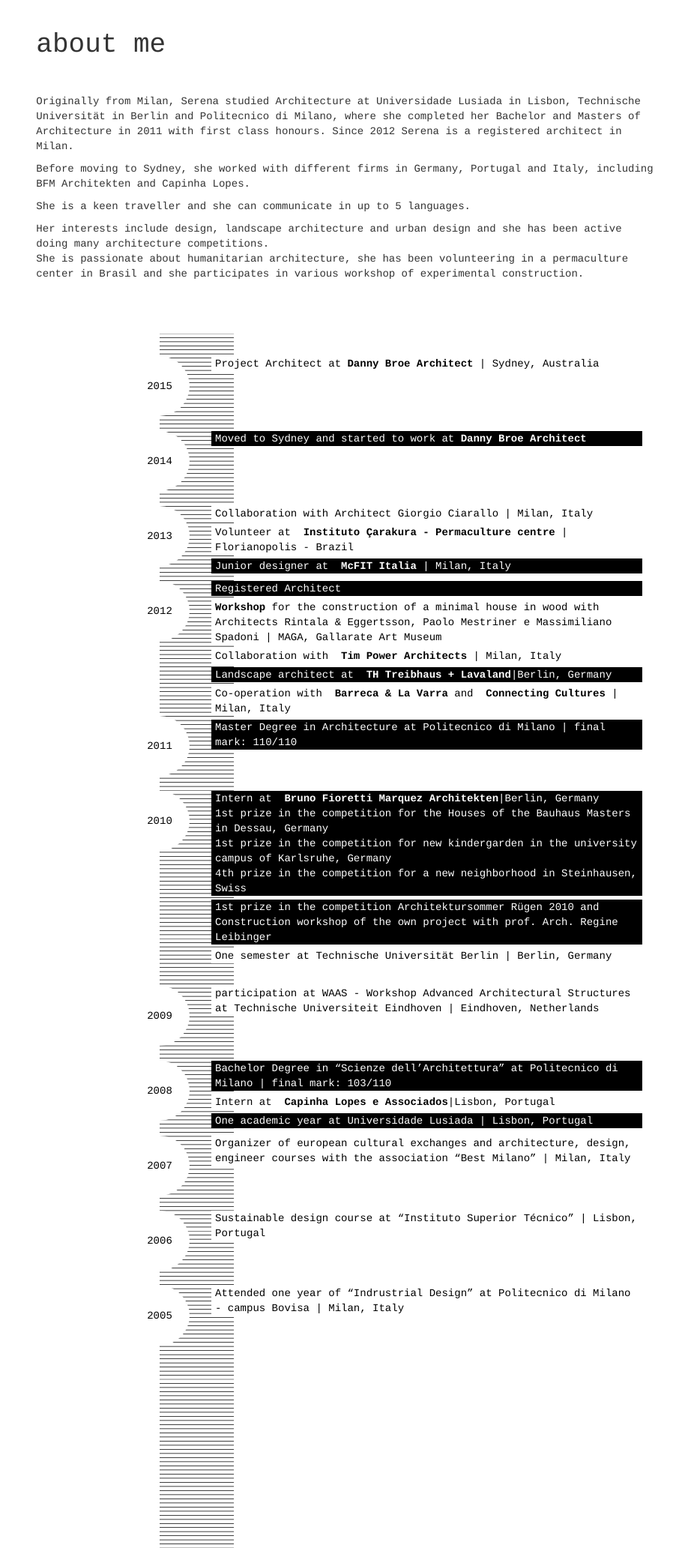
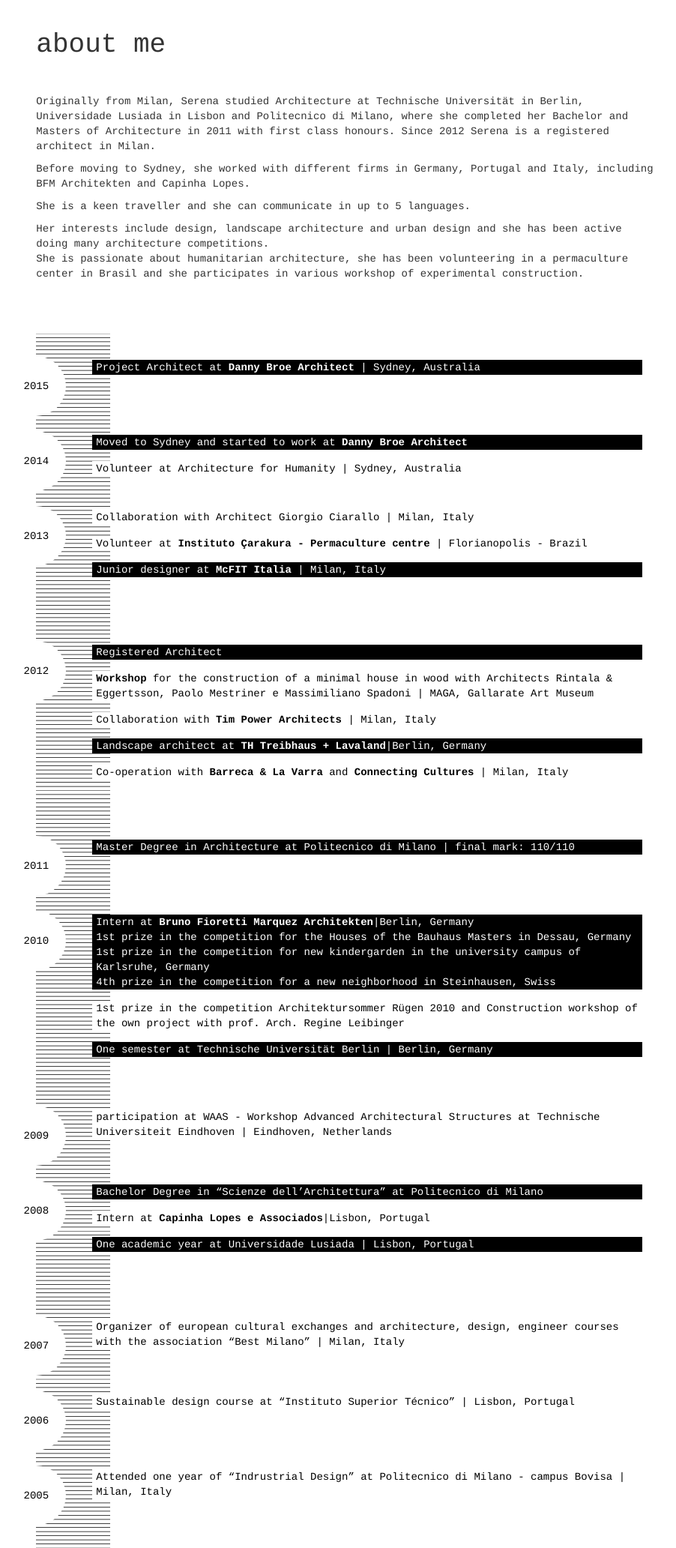
Before and after one commit to fedetaglia/serenavaccari, a Rails app: template app/views/pages/about.html.slim in a window 1280 px wide. Shown: the part 56-2121 px from the top of the page at 75% size, without its empty margins (180-1082 px from the left). Run offline with Rails 7, Linux system fonts and the light colour scheme; the template is opened without the code that fills it, so the values that code supplies are empty; style sheets or scripts are compiled from the project's sources; parts of the project's set-up code (start-up, migrations or seed data) failed here and were passed over; some libraries are stand-ins or nearby versions.

Commit message:
update timeline

```diff
--- a/app/assets/stylesheets/history.css.scss
+++ b/app/assets/stylesheets/history.css.scss
@@ -2,7 +2,7 @@
   height: 1300px;
   .line-image {
     position: absolute;
-    left: 20%;
+    left: 0%;
     top: -10px;
     bottom: 0px;
     z-index: -1px;
@@ -11,7 +11,7 @@
     position: relative;
     z-index: 1000;
     padding: 0px 5px;
-    width: calc(80% - 60px);
+    width: calc(100% - 60px);
     float: right;
     p {
       margin: 0px;
@@ -21,7 +21,8 @@
       background-color: grey;
     }
     color: white;
-    margin-bottom: 5px;
+    margin-top: 5px;
+    margin-bottom: 10px;
     a {
       color: white;
       &:hover {
@@ -49,7 +50,7 @@
     height: 80px;
     width: 80px;
     border-radius: 40px;
-    left: calc(20% - 40px);
+    left: calc(0% - 40px);
     text-align: center;
     line-height: 80px;
     position: absolute;
--- a/app/views/pages/_history.html.slim
+++ b/app/views/pages/_history.html.slim
@@ -3,7 +3,7 @@
   .history-line
     .years
       | 2015
-    .description.inverted
+    .description
       | Project Architect at&nbsp;
       b
         = link_to "Danny Broe Architect", 'http://www.dannybroearchitect.com', target: '_blank'
@@ -16,26 +16,28 @@
       | Moved to Sydney and started to work at&nbsp;
       b
         = link_to "Danny Broe Architect", 'http://www.dannybroearchitect.com', target: '_blank'
+    .description.inverted
+      | Volunteer at Architecture for Humanity | Sydney, Australia
 
-  .history-line
+  .history-line.double
     .years
       | 2013
     .description.inverted
       | Collaboration with Architect Giorgio Ciarallo
       |  | Milan, Italy
     .description.inverted
-      | Volunteer at &nbsp;
+      | Volunteer at&nbsp;
       b
         = link_to "Instituto Çarakura - Permaculture centre", 'http://www.institutocarakura.org.br', target: '_blank'
       |  | Florianopolis - Brazil
     .description
-      | Junior designer at &nbsp;
+      | Junior designer at&nbsp;
       b
         = link_to "McFIT Italia", 'http://www.mcfit.com', target: '_blank'
       |  |  Milan, Italy
 
 
-  .history-line.double
+  .history-line.triple
     .years
       | 2012
     .description
@@ -43,24 +45,24 @@
     .description.inverted
       b
         = link_to "Workshop", 'http://www.archilovers.com/projects/61186/abitare-minimo-maga-gallarate.html', target: '_blank'
-      | &nbsp;for the construction of a minimal house in wood with Architects Rintala & Eggertsson, Paolo Mestriner e Massimiliano Spadoni
+      |&nbsp;for the construction of a minimal house in wood with Architects Rintala & Eggertsson, Paolo Mestriner e Massimiliano Spadoni
       |  |  MAGA, Gallarate Art Museum
     .description.inverted
-      | Collaboration with &nbsp;
+      | Collaboration with&nbsp;
       b
         = link_to "Tim Power Architects", 'http://www.tim-power.com/', target: '_blank'
       |  |  Milan, Italy
     .description
-      | Landscape architect at &nbsp;
+      | Landscape architect at&nbsp;
       b
         = link_to "TH Treibhaus + Lavaland", 'http://www.treibhausberlin.de', target: '_blank'
       | |Berlin, Germany
 
     .description.inverted
-      | Co-operation with &nbsp;
+      | Co-operation with&nbsp;
       b
         = link_to "Barreca & La Varra", 'http://www.barrecaelavarra.it', target: '_blank'
-      |  and &nbsp;
+      |  and&nbsp;
       b
         = link_to "Connecting Cultures", 'http://www.connectingcultures.info', target: '_blank'
       |  |  Milan, Italy
@@ -78,7 +80,7 @@
     .years
       | 2010
     .description
-      | Intern at &nbsp;
+      | Intern at&nbsp;
       b
         = link_to "Bruno Fioretti Marquez Architekten", 'http://www.bfm-architekten.de', target: '_blank'
       | |Berlin, Germany
@@ -87,10 +89,10 @@
       p 4th prize in the competition for a new neighborhood in Steinhausen, Swiss
 
 
-    .description
+    .description.inverted
       | 1st prize in the competition Architektursommer Rügen 2010 and Construction workshop of the own project with prof. Arch. Regine Leibinger
 
-    .description.inverted
+    .description
       | One semester at Technische Universität Berlin | Berlin, Germany
 
 
@@ -101,14 +103,14 @@
       | participation at WAAS - Workshop Advanced Architectural Structures at Technische Universiteit Eindhoven | Eindhoven, Netherlands
 
 
-  .history-line
+  .history-line.double
     .years
       | 2008
     .description
-      | Bachelor Degree in “Scienze dell’Architettura” at Politecnico di Milano | final mark: 103/110
+      | Bachelor Degree in “Scienze dell’Architettura” at Politecnico di Milano
 
     .description.inverted
-      | Intern at &nbsp;
+      | Intern at&nbsp;
       b
         = link_to "Capinha Lopes e Associados", 'http://www.capinha-lopes.pt', target: '_blank'
       | |Lisbon, Portugal
--- a/app/views/pages/about.html.slim
+++ b/app/views/pages/about.html.slim
@@ -3,7 +3,7 @@
   .about-container
     #aboutme.section
 
-      p Originally from Milan, Serena studied Architecture at Universidade Lusiada in Lisbon, Technische Universität in Berlin and Politecnico di Milano, where she completed her Bachelor and Masters of Architecture in 2011 with first class honours. Since 2012 Serena is a registered architect in Milan.
+      p Originally from Milan, Serena studied Architecture at Technische Universität in Berlin, Universidade Lusiada in Lisbon and Politecnico di Milano, where she completed her Bachelor and Masters of Architecture in 2011 with first class honours. Since 2012 Serena is a registered architect in Milan.
 
       p Before moving to Sydney, she worked with different firms in Germany, Portugal and Italy, including BFM Architekten and Capinha Lopes.
 
```
